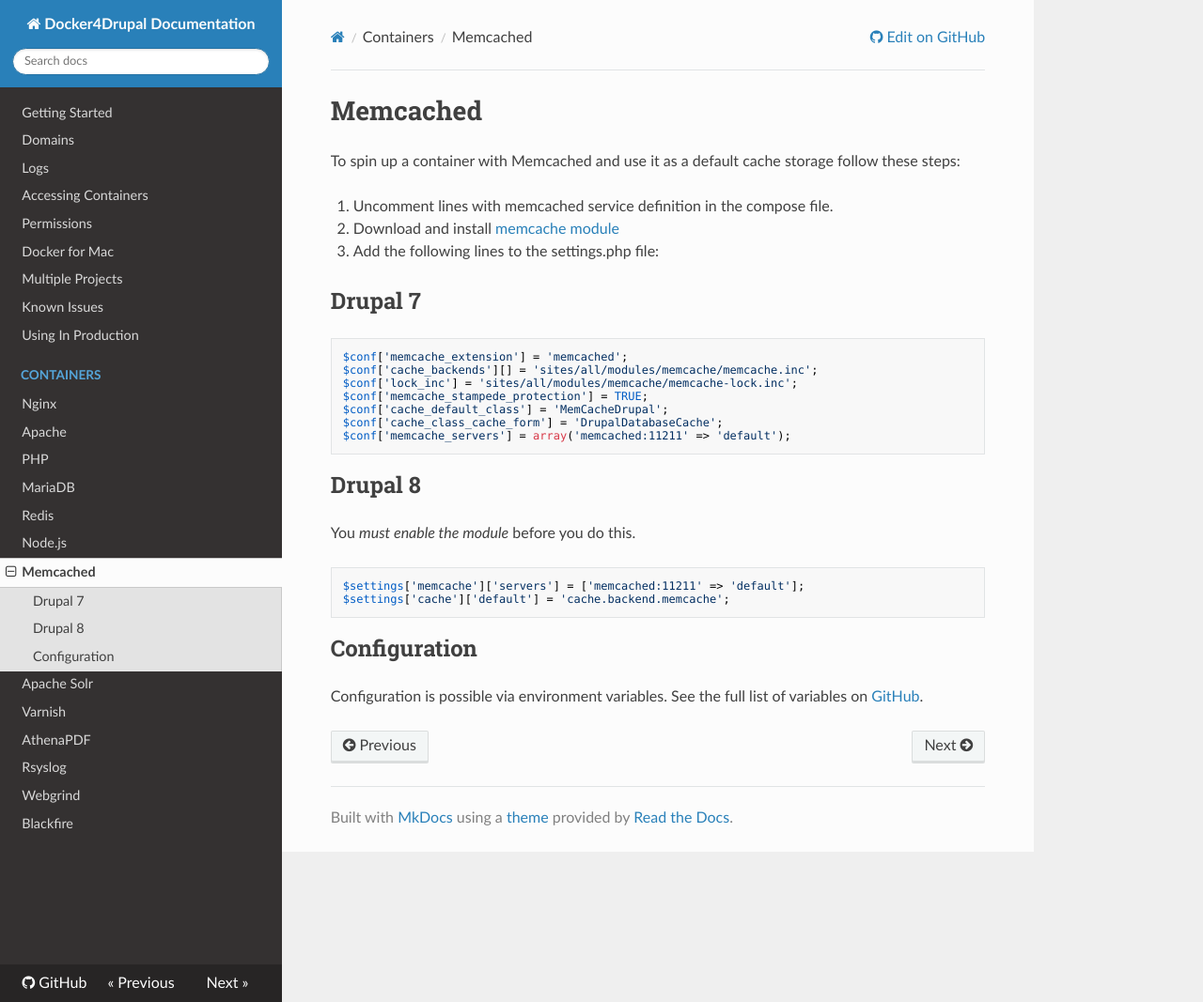
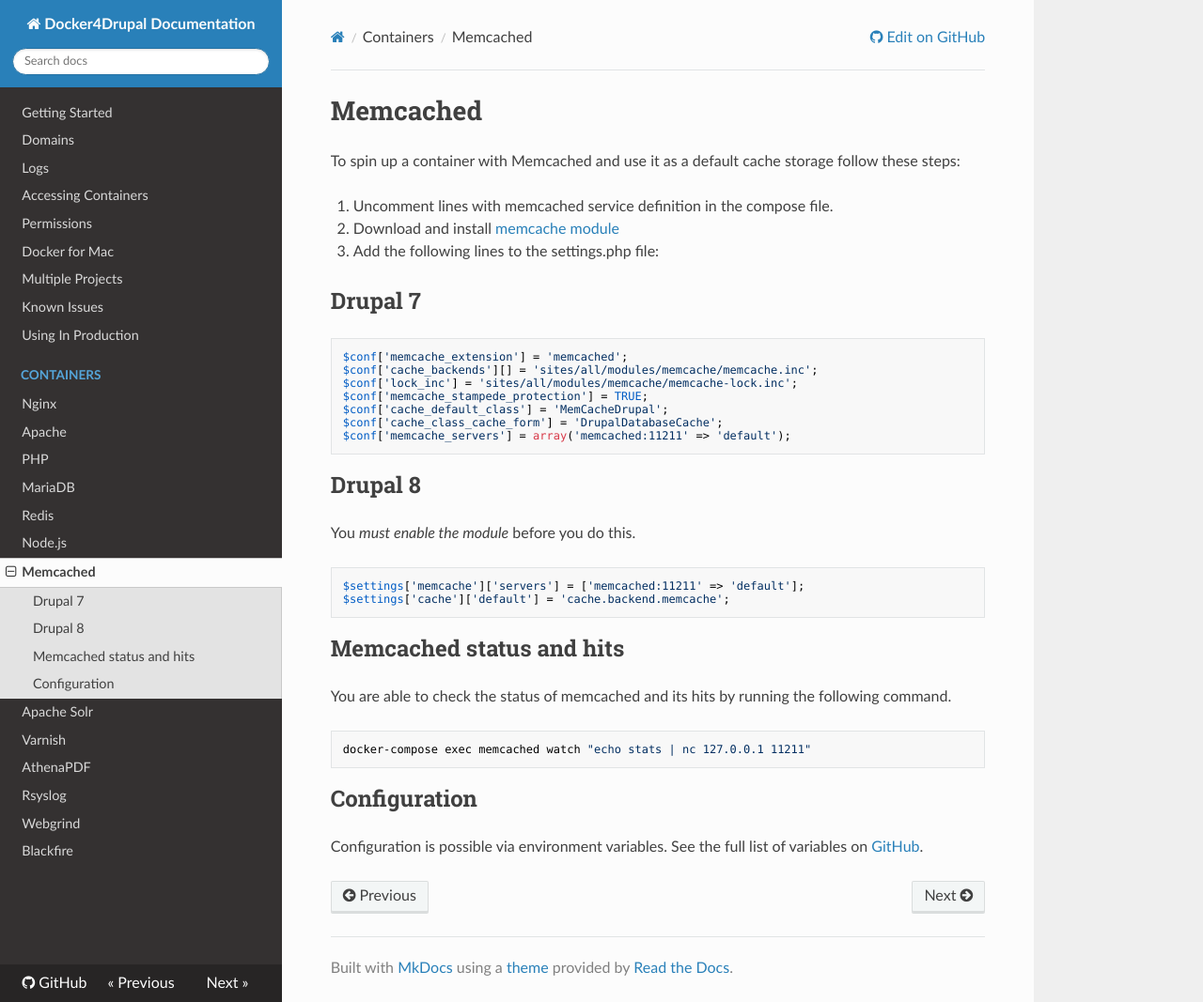
Before and after one commit to wodby/docker4drupal, an MkDocs documentation site: the page built from docs/containers/memcached.md, in a window 1280 px wide and 1067 px high. Shown: the whole window at 94% size. Built offline with MkDocs 1.6.1, drawn with Linux system fonts in a browser that asks for light colours; nearby versions of some CDN libraries; old or Windows-style settings are respelled for this version of MkDocs.

Commit message:
Update memcached.md
Add helpful watch command for memcached status.

````diff
--- a/docs/containers/memcached.md
+++ b/docs/containers/memcached.md
@@ -25,6 +25,13 @@
 $settings['cache']['default'] = 'cache.backend.memcache';
 ```
 
+## Memcached status and hits
+
+You are able to check the status of memcached and its hits by running the following command.
+```php
+docker-compose exec memcached watch "echo stats | nc 127.0.0.1 11211"
+```
+
 ## Configuration
 
 Configuration is possible via environment variables. See the full list of variables on [GitHub](https://github.com/wodby/memcached).
````
